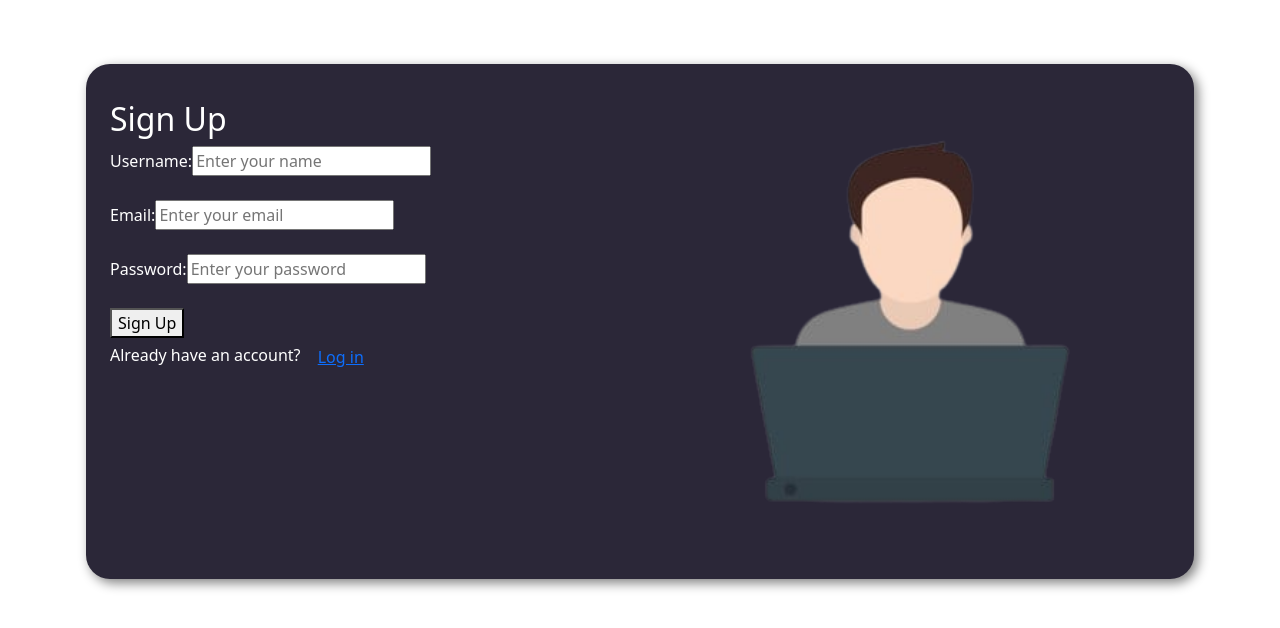
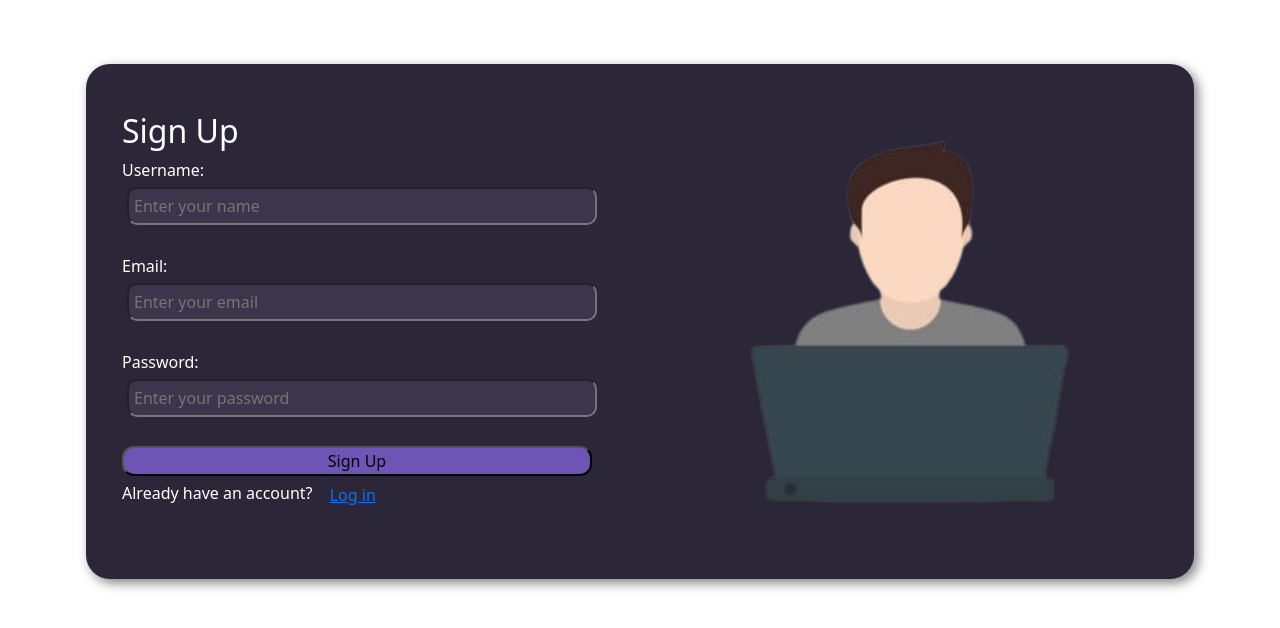
Before and after one commit to dev-zaidi/reactJS-4, a React (Vite) app: page / in a window 1280 px wide. Both pictures are taken after a click on the element "Sign up". Shown: the top 628 px of the page. Built offline with nearby package versions, Linux system fonts and the light colour scheme.

Commit message:
Update Signup.module.css

```diff
--- a/src/Components/Signup/Signup.module.css
+++ b/src/Components/Signup/Signup.module.css
@@ -1,5 +1,18 @@
+
 .form{
     background: #2b2738;
     color: white;
-    padding: 12px;
+    padding: 24px;
 }
+.btn{
+    background: #6e54b5;
+    width: 100%;
+    border-radius: 12px;
+}
+.inputField{
+    background-color: #3b364c;
+    padding: 5px;
+    margin: 5px;
+    border-radius: 10px;
+    width: 100%
+}
```
